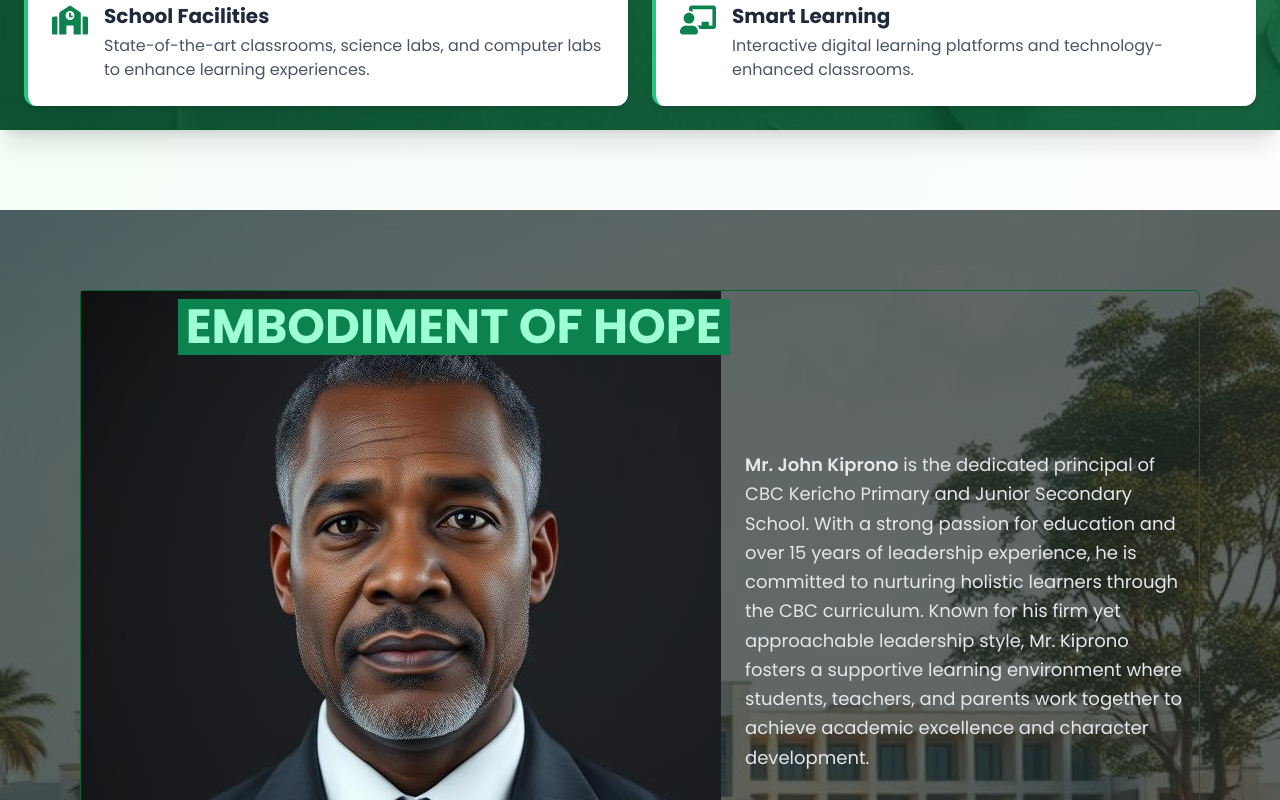
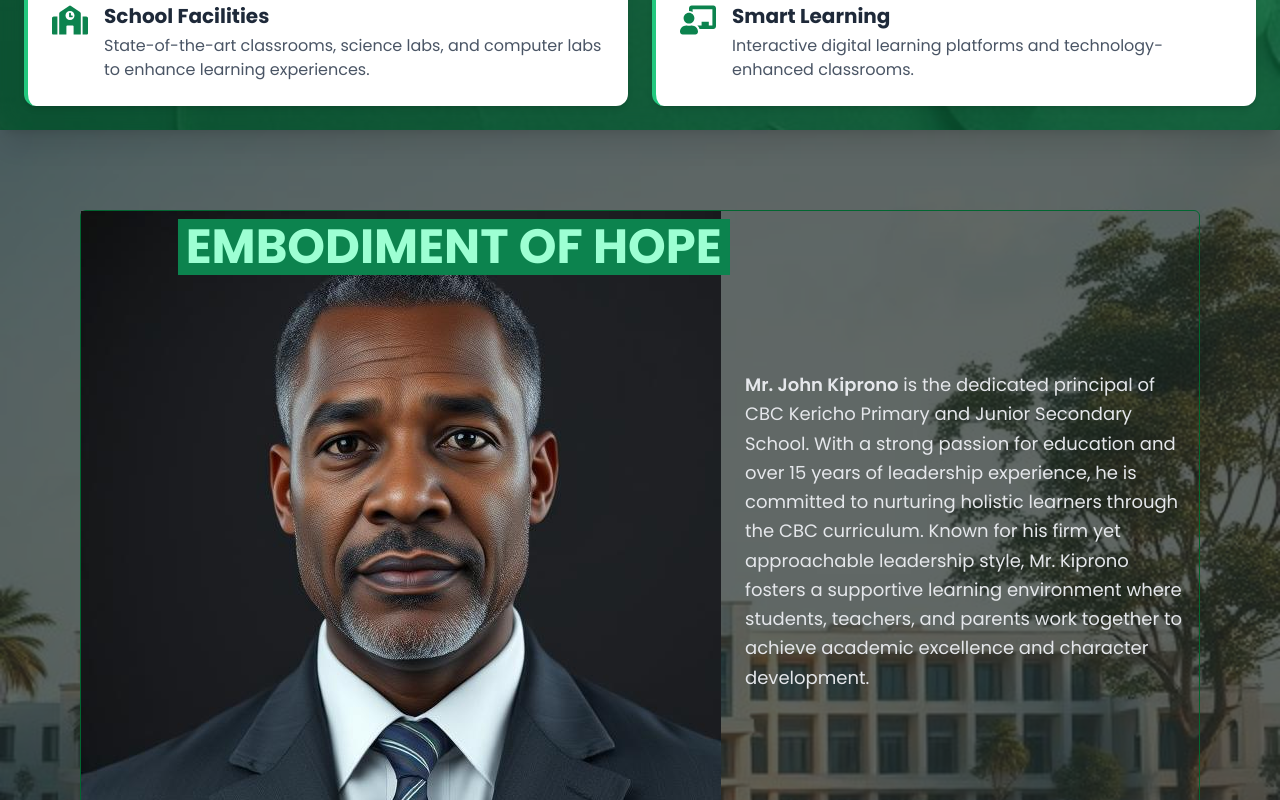
Before and after one commit to cassandra18/Work, a React (Vite) app in the folder frontend/: page / in a window 1280 px wide. Shown: the part 2180-2980 px from the top of the page. Built offline with nearby package versions, Linux system fonts and the light colour scheme.

Commit message:
removed my in the principle section

```diff
--- a/frontend/src/components/principleSection.tsx
+++ b/frontend/src/components/principleSection.tsx
@@ -5,7 +5,7 @@ import { motion } from 'framer-motion';
 const PricipleSection: React.FC = () => {
     return (
         <div className='poppins-regular '>
-            <div className='my-20 bg-cover bg-center relative p-4 md:p-10 ' style={{ backgroundImage: 'url(/images/school-image.jpeg)'}}>
+            <div className=' bg-cover bg-center relative p-4 md:p-10 ' style={{ backgroundImage: 'url(/images/school-image.jpeg)'}}>
 
             {/* overlay */}
                 <div className='bg-[#1f2925]  opacity-70 inset-0 absolute'></div>
```
